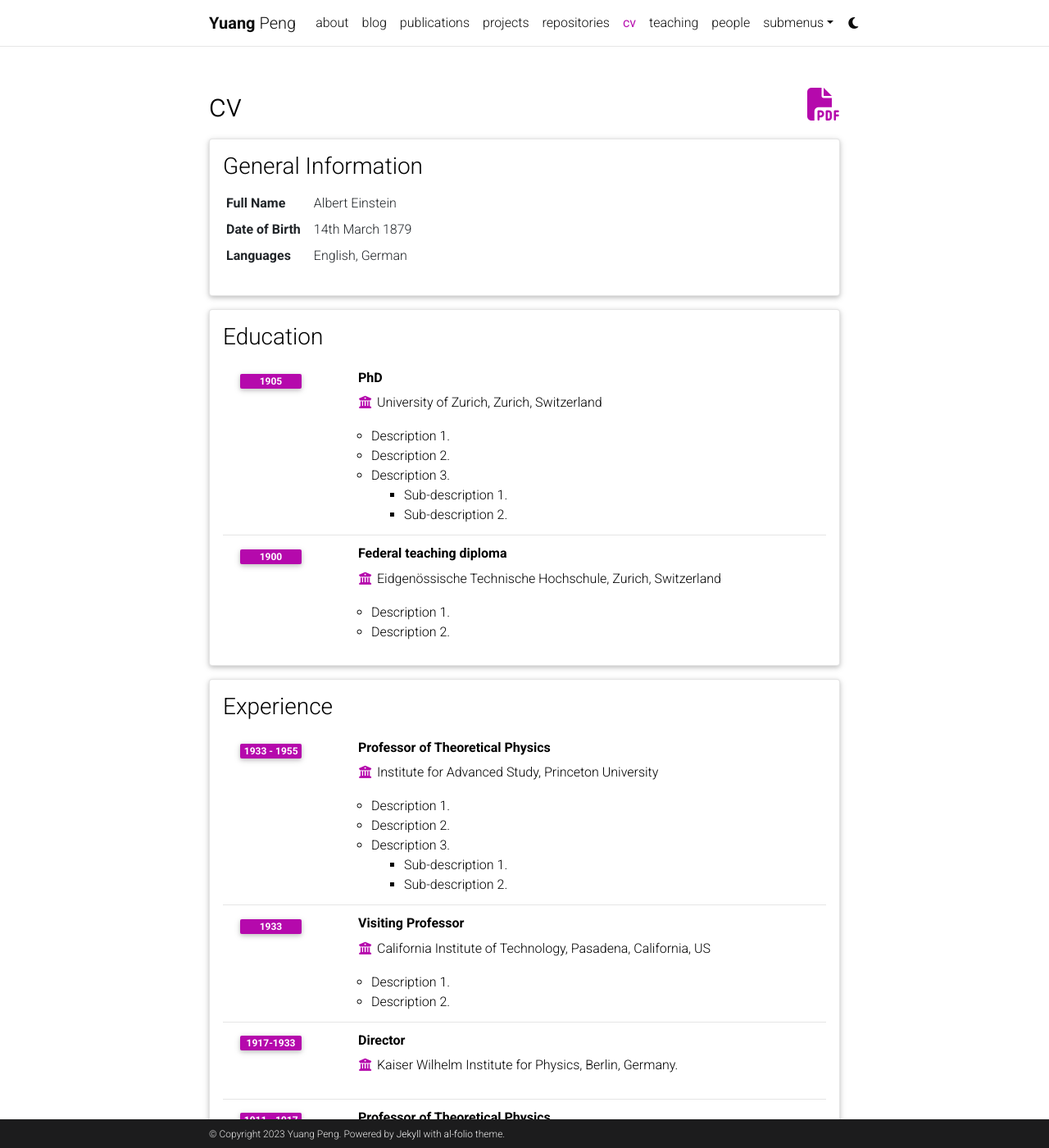
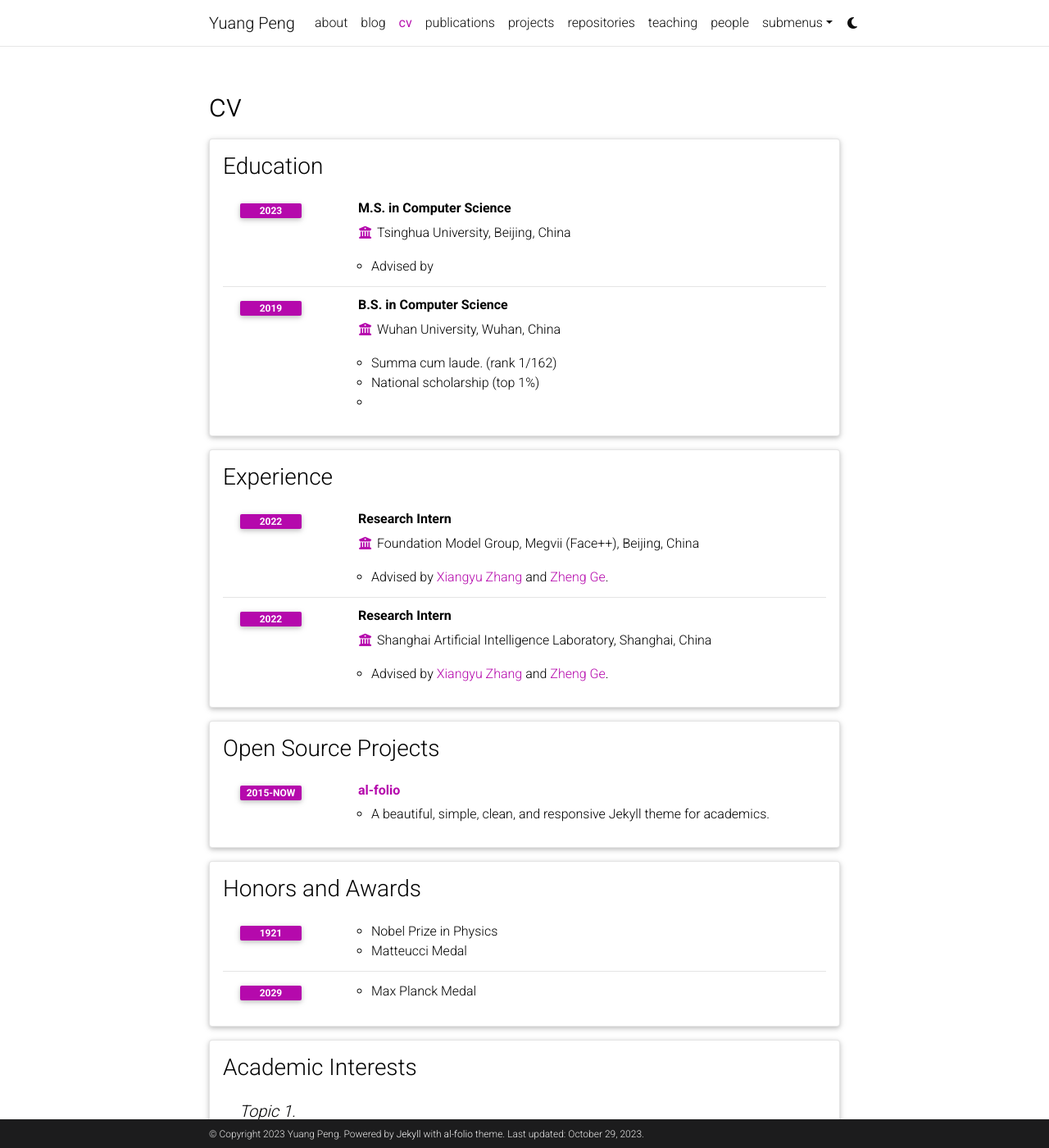
Before and after one commit to yuangpeng/yuangpeng.github.io, a Jekyll site: the page built from _pages/cv.md, in a window 1280 px wide and 1400 px high. Shown: the whole window at 82% size. Built offline with Jekyll 4.4.1, drawn with Linux system fonts in a browser that asks for light colours; comment, search, counter and statistics services are not loaded; a style sheet for code colours, icons or effects is not loaded; some of the changed text lies outside the part shown.

Commit message:
update cv

```diff
--- a/_config.yml
+++ b/_config.yml
@@ -2,13 +2,13 @@
 # Site settings
 # -----------------------------------------------------------------------------
 
-title: blank # the website title (if blank, full name will be used instead)
+title: Yuang Peng # the website title (if blank, full name will be used instead)
 first_name: Yuang
 middle_name:
 last_name: Peng
 # email: yuangpeng.cn@gmail.com
 description: > # the ">" symbol means to ignore newlines until "footer_text:"
-  The personal website of Yang Song.
+  The personal website of Yuang Peng.
 footer_text: >
   Powered by <a href="https://jekyllrb.com/" target="_blank">Jekyll</a> with <a href="https://github.com/alshedivat/al-folio">al-folio</a> theme.
 keywords: Yuang Peng, AI, artificial intelligence, generative model, large language model  # add your own keywords or leave empty
@@ -17,8 +17,8 @@
 icon: ⚛️  # the emoji used as the favicon (alternatively, provide image name in /assets/img/)
 
 url: https://yuangpeng.com # the base hostname & protocol for your site
-# baseurl: /al-folio # the subpath of your site, e.g. /blog/
-last_updated: false # set to true if you want to display last updated in the footer
+baseurl: # the subpath of your site, e.g. /blog/
+last_updated: true # set to true if you want to display last updated in the footer
 impressum_path:  # set to path to include impressum link in the footer, use the same path as permalink in a page, helps to conform with EU GDPR
 
 # -----------------------------------------------------------------------------
@@ -124,9 +124,9 @@
 # Blog
 # -----------------------------------------------------------------------------
 
-blog_name: Yuang Peng's learning notes # blog_name will be displayed in your blog page
+blog_name: Learning Notes # blog_name will be displayed in your blog page
 blog_nav_title: blog # your blog must have a title for it to be displayed in the nav bar
-blog_description: a simple whitespace theme for academics
+blog_description:
 permalink: /blog/:year/:title/
 
 # Pagination
--- a/_data/cv.yml
+++ b/_data/cv.yml
@@ -1,65 +1,33 @@
-- title: General Information
-  type: map
-  contents:
-    - name: Full Name
-      value: Albert Einstein
-    - name: Date of Birth
-      value: 14th March 1879
-    - name: Languages
-      value: English, German
-
 - title: Education
   type: time_table
   contents:
-    - title: PhD
-      institution: University of Zurich, Zurich, Switzerland
-      year: 1905
+    - title: M.S. in Computer Science
+      institution: Tsinghua University, Beijing, China
+      year: 2023
       description:
-        - Description 1.
-        - Description 2.
-        - title: Description 3.
-          contents:
-            - Sub-description 1.
-            - Sub-description 2.
-    - title: Federal teaching diploma
-      institution: Eidgenössische Technische Hochschule, Zurich, Switzerland
-      year: 1900
+        - Advised by # <a href="https://scholar.google.com/citations?user=koAXTXgAAAAJ&hl=zh-CN">Shutao Xia</a>.
+    - title: B.S. in Computer Science
+      institution: Wuhan University, Wuhan, China
+      year: 2019
       description:
-        - Description 1.
-        - Description 2.
+        - Summa cum laude. (rank 1/162)
+        - National scholarship (top 1%)
+        - # <b> Finalist</b> in the MCM/ICM (Mathematical Contest in Modeling/Interdisciplinary Contest in Modeling).
 
 - title: Experience
   type: time_table
   contents:
-    - title: Professor of Theoretical Physics
-      institution: Institute for Advanced Study, Princeton University
-      year: 1933 - 1955
+    - title: Research Intern
+      institution: Foundation Model Group, Megvii (Face++), Beijing, China
+      year: 2022
       description:
-        - Description 1.
-        - Description 2.
-        - title: Description 3.
-          contents:
-            - Sub-description 1.
-            - Sub-description 2.
-    - title: Visiting Professor
-      institution: California Institute of Technology, Pasadena, California, US
-      year: 1933
+        - Advised by <a href="https://scholar.google.com/citations?user=yuB-cfoAAAAJ&hl=en">Xiangyu Zhang</a> and <a href="https://scholar.google.com/citations?user=hJ-VrrIAAAAJ&hl=en">Zheng Ge</a>.
+
+    - title: Research Intern
+      institution: Shanghai Artificial Intelligence Laboratory, Shanghai, China
+      year: 2022
       description:
-        - Description 1.
-        - Description 2.
-
-    - title: Director
-      institution: Kaiser Wilhelm Institute for Physics, Berlin, Germany.
-      year: 1917-1933
-
-    - title: Professor of Theoretical Physics
-      institution: Karl-Ferdinand University, Prague, Czechoslovakia
-      year: 1911 - 1917
-      description:
-
-    - title: Associate Professor of Theoretical Physics
-      institution: University of Zurich, Zurich, Switzerland
-      year: 1909 - 1911
+        - Advised by <a href="https://scholar.google.com/citations?user=yuB-cfoAAAAJ&hl=en">Xiangyu Zhang</a> and <a href="https://scholar.google.com/citations?user=hJ-VrrIAAAAJ&hl=en">Zheng Ge</a>.
 
 - title: Open Source Projects
   type: time_table
```
Also changed, not shown: _bibliography/papers.bib (+25 -75 lines), _data/coauthors.yml (+12 -31 lines), _pages/cv.md (+2 -2 lines).
